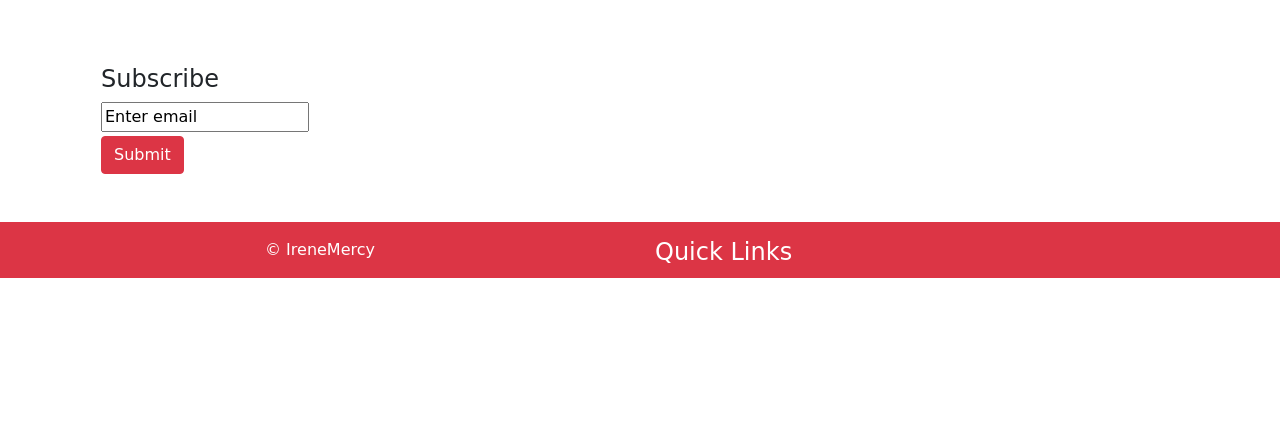
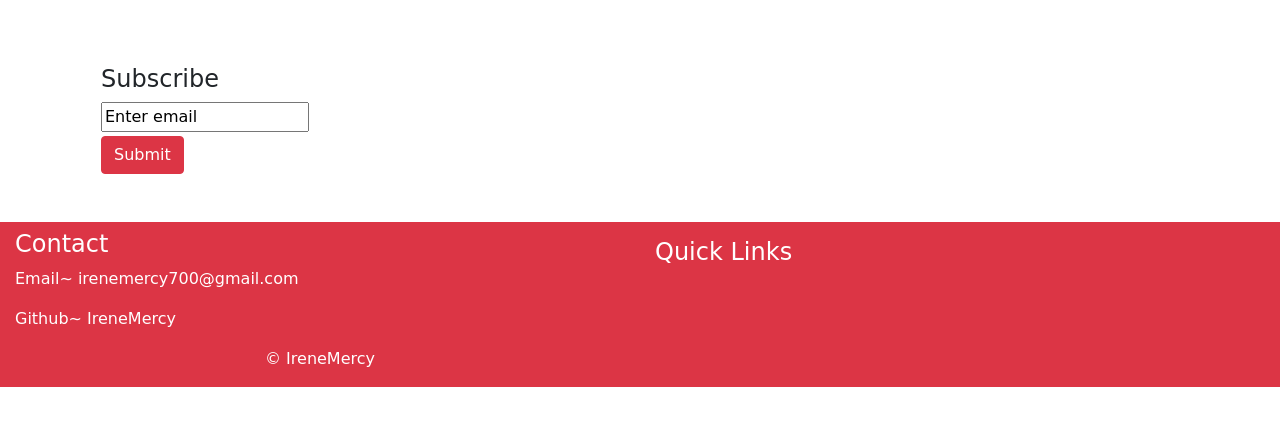
Before and after one commit to IreneMercy/Blogyou, a Python web app: template app/templates/index.html in a window 1280 px wide. Shown: the part 56-482 px from the top of the page. Run offline with Jinja, Linux system fonts and the light colour scheme; the template is opened without the code that fills it, so the values that code supplies are empty; some libraries are stand-ins or nearby versions; some web fonts are replaced.

Commit message:
modify footer

```diff
--- a/app/templates/index.html
+++ b/app/templates/index.html
@@ -59,6 +59,9 @@
   <div class="container-fluid mt-5 bg-dark">
     <div class="row  bg-danger">
       <div class="col-md-6">
+        <h4 class="text-white mt-2">Contact</h4>
+        <p class="text-white">Email~ irenemercy700@gmail.com</p>
+        <p class="text-white">Github~ IreneMercy</p>
         <p class="text-center text-white mt-3">&copy; IreneMercy</p>
       </div>
       <div class="col-md-6">
```
